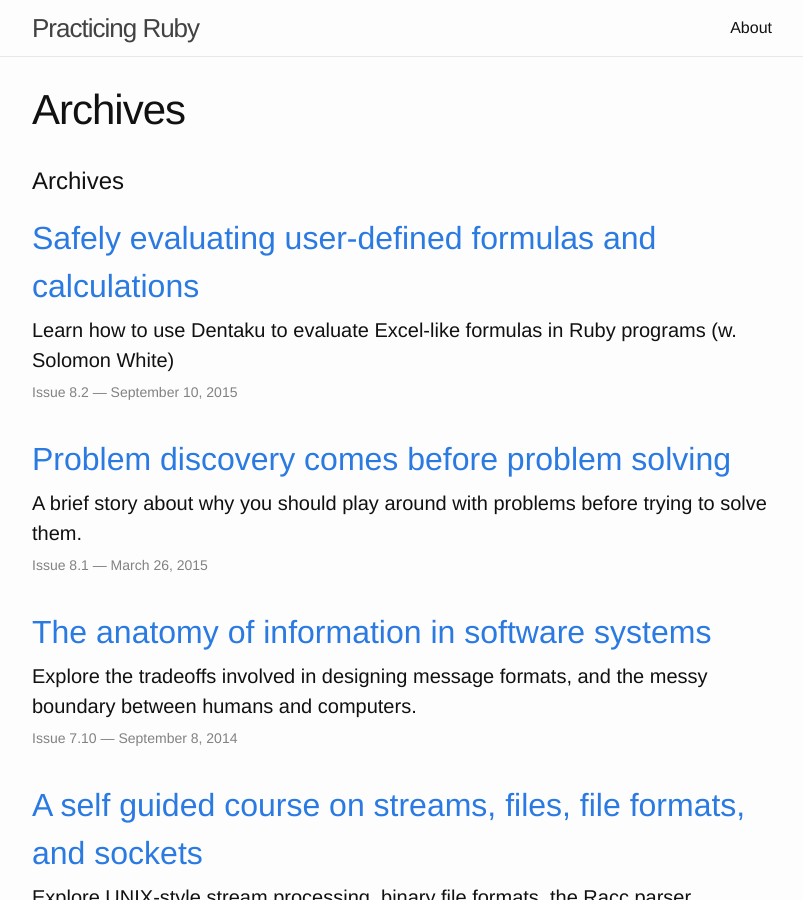
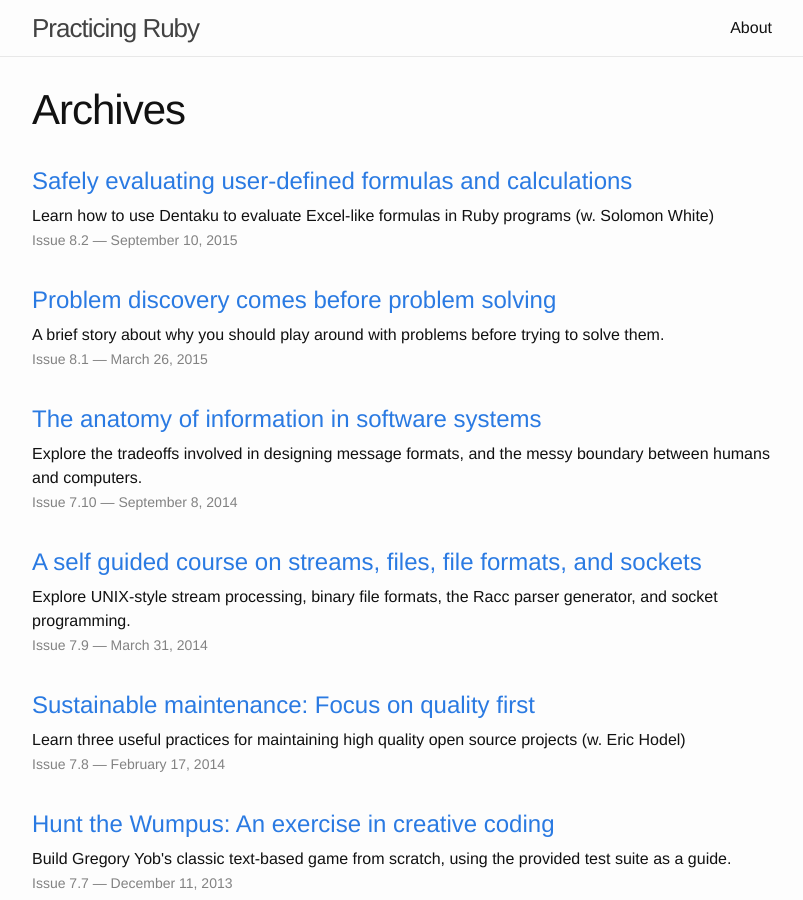
Before and after one commit to PracticingDeveloper/practicingruby.com, a Jekyll site: the page built from archives.md, in a window 1280 px wide and 900 px high. Shown: the whole window, without its empty margins (238-1041 px from the left). Built offline with Jekyll 4.4.1, drawn with Linux system fonts in a browser that asks for light colours.

Commit message:
Fix styling on category pages and archive

```diff
--- a/_layouts/page.html
+++ b/_layouts/page.html
@@ -1,14 +1,11 @@
 ---
 layout: default
 ---
-<article class="post">
 
-  <header class="post-header">
-    <h1 class="post-title">{{ page.title }}</h1>
-  </header>
+<header class="post-header">
+  <h1 class="post-title">{{ page.title }}</h1>
+</header>
 
-  <div class="post-content">
-    {{ content }}
-  </div>
-
-</article>
+<div class="content">
+  {{ content }}
+</div>
--- a/archives.md
+++ b/archives.md
@@ -3,8 +3,6 @@
 title: Archives
 permalink: /archives
 ---
-
-# Archives
 
 <div class="home">
   <ul class="post-list">
```
